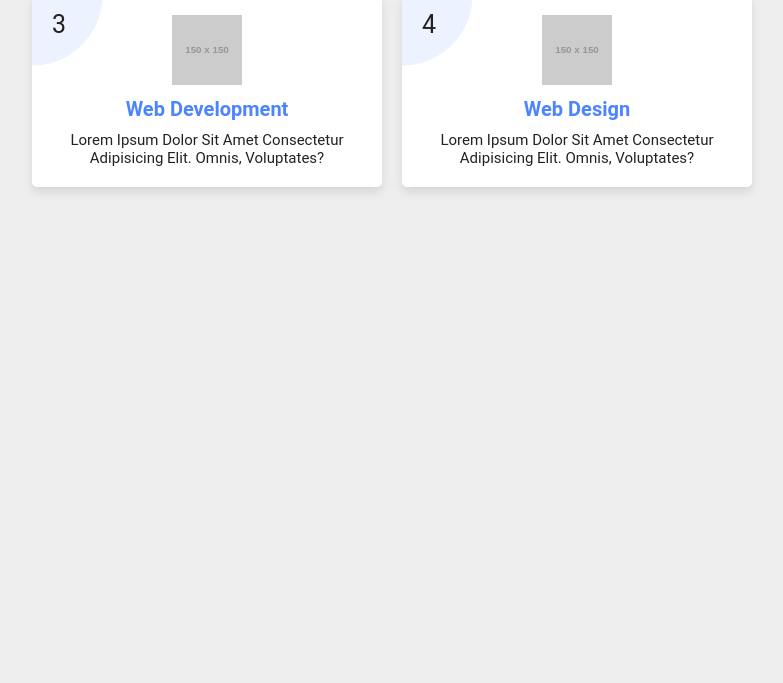
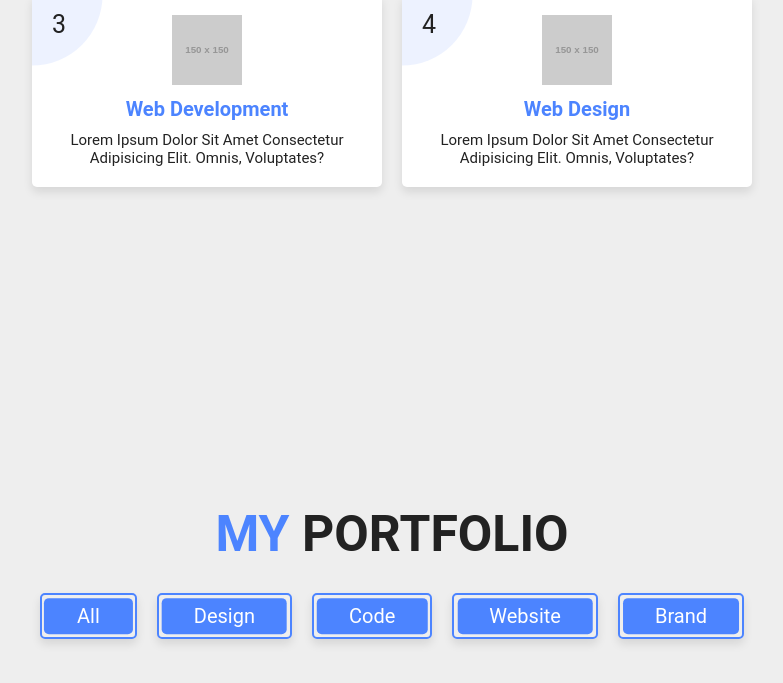
Before and after one commit to Zach-Greenberg/Zach-Greenberg.github.io, a plain HTML site: page index.html in a window 1280 px wide. Shown: the part 2139-2822 px from the top of the page, without its empty margins (248-1031 px from the left). Before the commit the page ends 2634 px from the top, so only its background shows below. Drawn offline with nearby package versions, Linux system fonts and the light colour scheme; placeholder pictures from the web are drawn by us.

Commit message:
portfolio section set up

```diff
--- a/css/styles.css
+++ b/css/styles.css
@@ -382,6 +382,18 @@ section{
     clip-path: circle(100%);
 }
 
+.portfolio .button-container{
+    display: flex;
+    align-items: center;
+    justify-content: center;
+    flex-wrap: wrap;
+    padding: 1rem 0;
+}
+
+.portfolio .button-container .btn{
+    margin: 1rem;
+    cursor: pointer;
+}
 
 /* media queries */
 
--- a/index.html
+++ b/index.html
@@ -176,6 +176,23 @@
 
     <!-- Service section ends -->
 
+    <!-- Portfolio section start -->
+
+    <section class="portfolio" id="portfolio">
+
+        <h1 class="heading"> <span>my</span> portfolio</h1>
+
+        <div class="button-container">
+            <div class="btn" data-filter="all">all</div>
+            <div class="btn" data-filter="Design">design</div>
+            <div class="btn" data-filter="code">code</div>
+            <div class="btn" data-filter="website">website</div>
+            <div class="btn" data-filter="brand">brand</div>
+        </div>
+
+    </section>
+    <!-- Portfolio section end -->
+
 
 
 <!-- jquery cdn link -->
```
